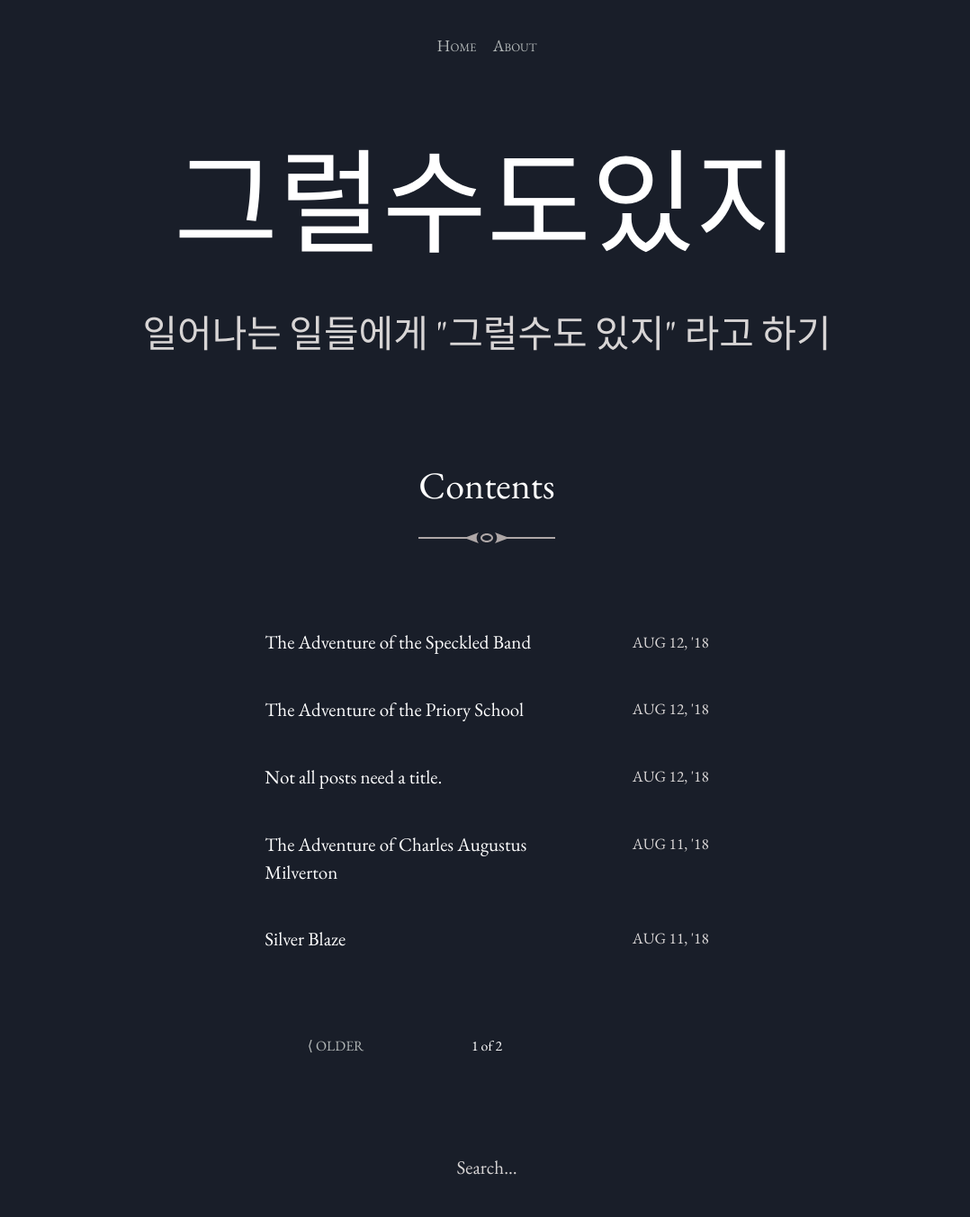
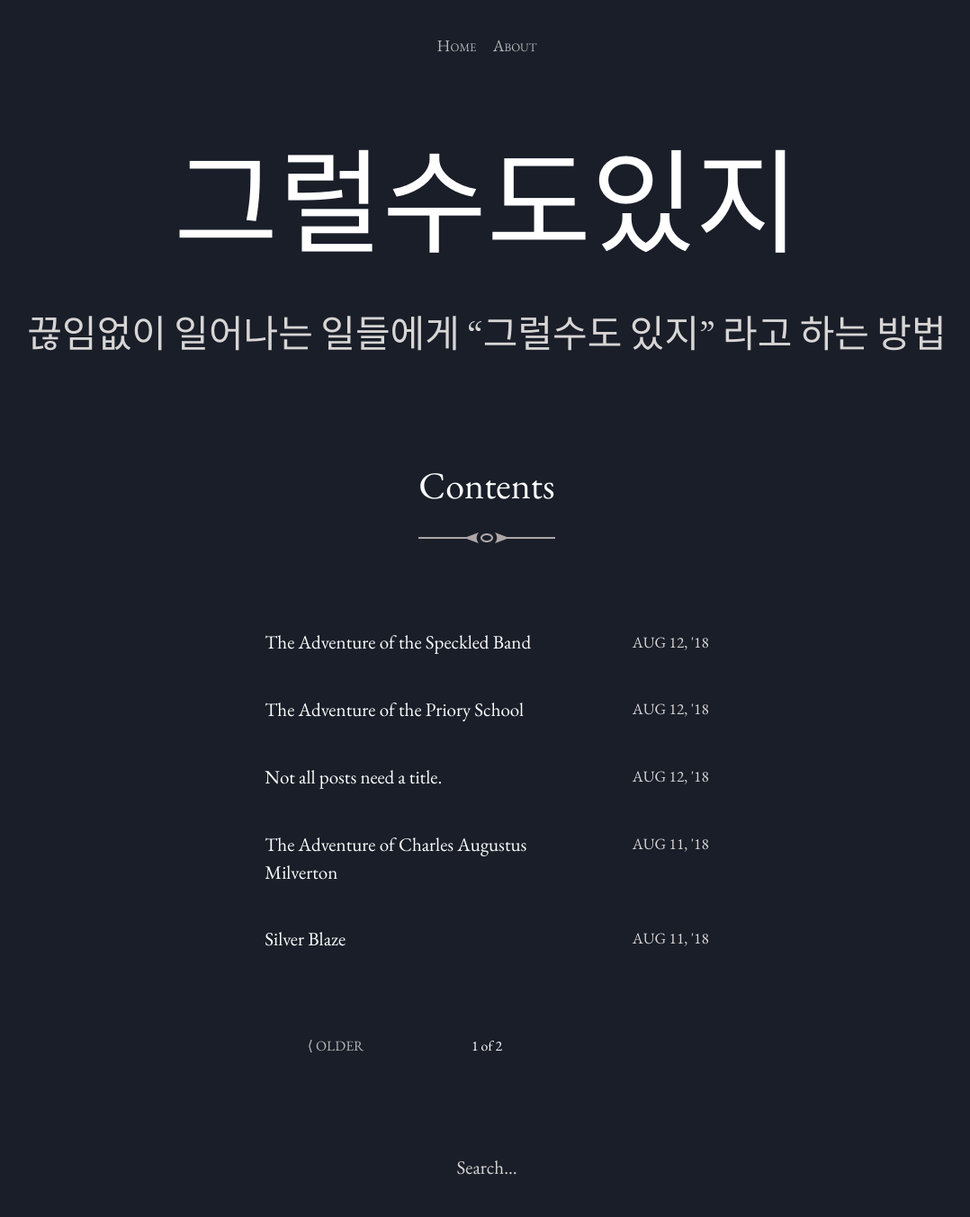
Before and after one commit to grsdij/grsdij, a Jekyll site: the page built from index.html, in a window 1280 px wide. Shown: the whole page at 90% size, without its empty margins (99-1177 px from the left). Built offline with Jekyll 4.4.1, drawn with Linux system fonts in a browser that asks for light colours; the list of posts is cut into pages by our own code.

Commit message:
description 변경

```diff
--- a/_config.yml
+++ b/_config.yml
@@ -16,7 +16,7 @@
 title: 그럴수도있지
 email: 9rsdij@gmail.com
 description: >- # this means to ignore newlines until "baseurl:"
-  일어나는 일들에게 "그럴수도 있지" 라고 하기
+  끊임없이 일어나는 일들에게 “그럴수도 있지” 라고 하는 방법
 baseurl: "/grsdij" # the subpath of your site, e.g. /blog
 url: "https://grsdij.github.io" # the base hostname & protocol for your site, e.g. http://example.com
 icon: /assets/images/icon-512.png
```
